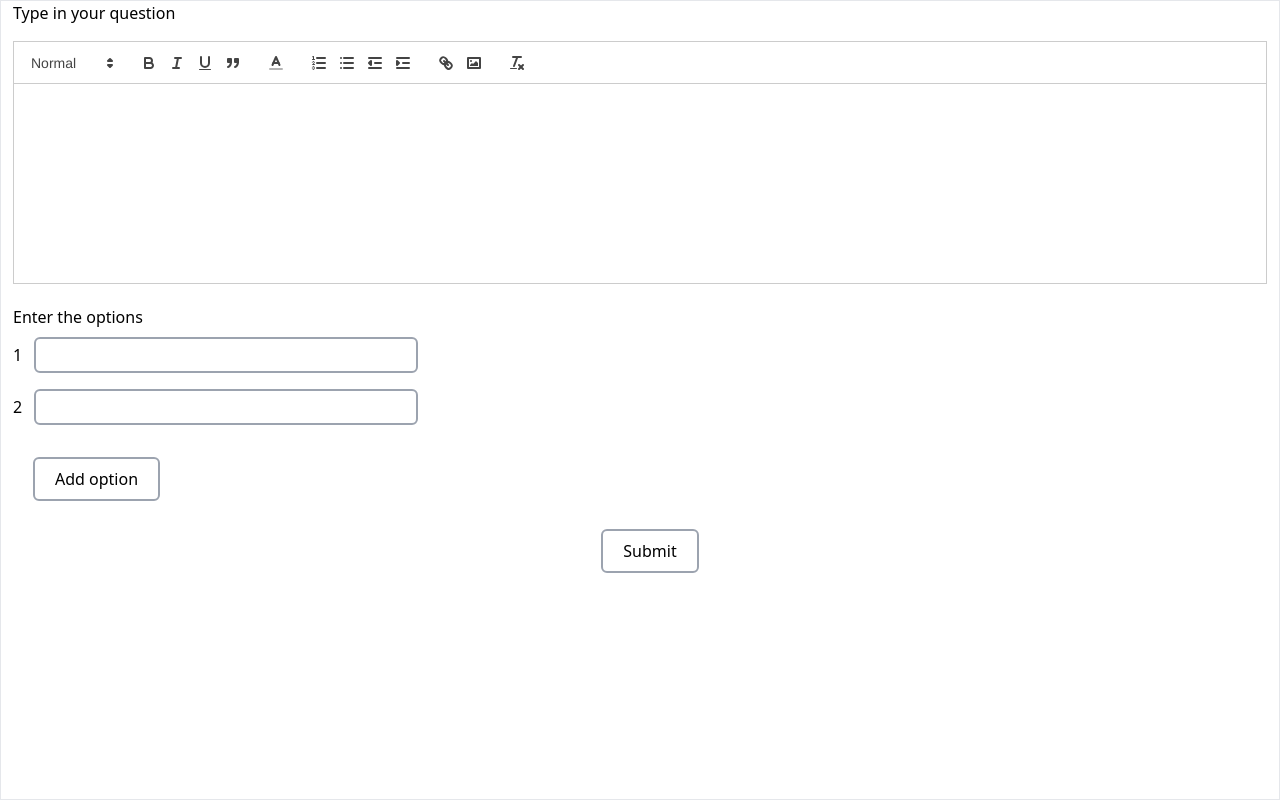
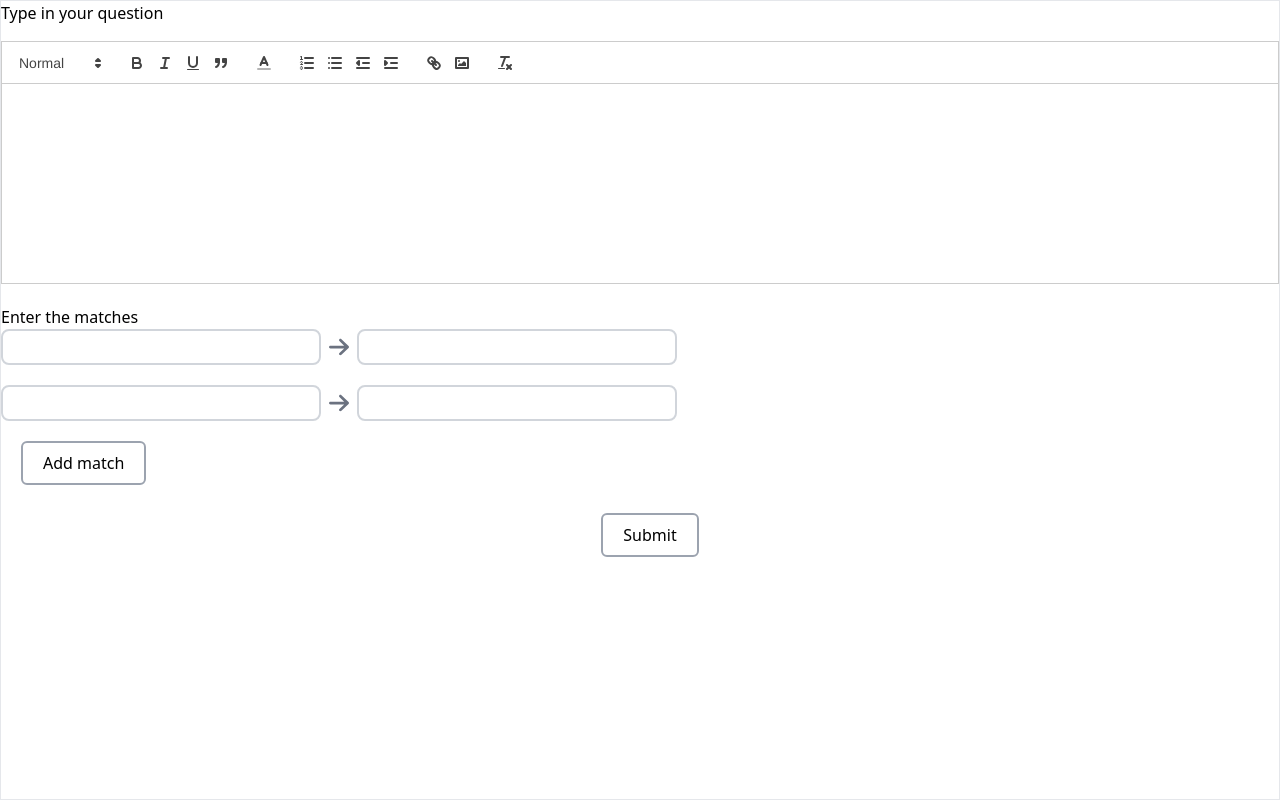
Before and after one commit to Tarvs01/TestTrove, a Next.js app: page /t in a window 1280 px wide. Built offline with nearby package versions, Linux system fonts and the light colour scheme.

Commit message:
Added the Matcher Maker component

```diff
--- a/app/t/page.tsx
+++ b/app/t/page.tsx
@@ -1,13 +1,15 @@
 import QuestionContainer from '@/components/test_taking_components/QuestionContainer'
 import ObjectiveMaker from '@/components/test_making_components/ObjectiveMaker'
 import OrderingMaker from '@/components/test_making_components/OrderingMaker'
+import MatcherMaker from '@/components/test_making_components/MatcherMaker'
 import React from 'react'
 
 function page() {
   return (
     <div className='min-h-screen border'>
-      <ObjectiveMaker />
+      {/* <ObjectiveMaker /> */}
       {/* <OrderingMaker /> */}
+      <MatcherMaker />
         {/* <QuestionContainer /> */}
     </div>
   )
--- a/components/test_making_components/MatcherMaker.tsx
+++ b/components/test_making_components/MatcherMaker.tsx
@@ -1,8 +1,99 @@
-import React from 'react'
+'use client'
+import React, {useState, useEffect, ChangeEvent} from 'react'
+import Image from 'next/image'
+import RightArrow from "../../assets/icons/arrow-right-solid.svg"
+import Trashcan from "../../assets/icons/trash-solid.svg"
+import Editor from '../editor_component/Editor'
 
 function MatcherMaker() {
+    const [matches, setMatches] = useState<{id: number, right: string, left: string}[]>([{id: 0, left: "", right: ""}, {id: 1, left: "", right: ""}]);
+    const [question, setQuestion] = useState("");
+    const [error, setError] = useState("");
+
+    function handleTextarea(e: ChangeEvent<HTMLTextAreaElement>, selectedMatchId: number, direction: string){
+        setError("");
+        let tempMatches : {id: number, left: string, right: string}[] = matches.map((match) => {
+            if(match.id === selectedMatchId){
+                if(direction === "L"){
+                    return {id: match.id, left: e.target.value, right: match.right};
+                }
+                else{
+                    return {id: match.id, left: match.left, right: e.target.value};
+                }
+            }
+
+            return match;
+          });
+
+        setMatches(tempMatches);
+
+        e.target.style.height = "1px";
+        e.target.style.height = `${5 + e.target.scrollHeight}px`;
+    }
+
+    function addMatch(){
+        setMatches([...matches, {id: matches.length, left: "", right: ""}])
+    }
+
+    function deleteMatch( selectedMatchId: number){
+        let matchIdS = -1;
+        let tempMatches: {id: number, left: string, right: string}[] = matches.reduce((tempMatches: {id: number, left: string, right: string}[], match) => {
+        if(match.id === selectedMatchId){
+            return tempMatches;
+        }
+
+        matchIdS += 1;
+        tempMatches = [...tempMatches, {id: matchIdS, left: match.left, right: match.right}];
+        return tempMatches;
+        }, []);
+
+        setMatches(tempMatches);
+    }
+
+    function handleSubmit(){
+        console.log(question);
+        if(question.trim() === ""){
+            setError("There must be a question");
+            return;
+        }
+
+        for(let match of matches){
+            if(match.left === "" || match.right === ""){
+                setError("All matches must have a value");
+                return;
+            }
+        }
+
+        setError("Good to go");
+    }
+
   return (
-    <div>MatcherMaker</div>
+    <div>
+        <div>
+            <h3>Type in your question</h3>
+            <Editor updateValue={setQuestion} value={question} />
+        </div>
+
+        <div>
+            <h3>Enter the matches</h3>
+            {
+                matches.map((match) => {
+                    return <div key={match.id} className='flex flex-nowrap items-center mb-5'>
+                        <textarea name="left-item" value={match.left} onInput={(e: ChangeEvent<HTMLTextAreaElement>) => handleTextarea(e, match.id, "L")} rows={1} className='border-2 border-gray-300 w-1/2 max-w-80 resize-none px-2 py-1 overflow-hidden rounded-lg focus:outline-none focus:border-blue-600'></textarea>
+                        <div className='mx-2'><Image src={RightArrow} alt='right-arrow' width={20} height={20} /></div>
+                        <textarea name="left-item" value={match.right} onInput={(e: ChangeEvent<HTMLTextAreaElement>) => handleTextarea(e, match.id, "R")} rows={1} className='border-2 border-gray-300 w-1/2 max-w-80 resize-none px-2 py-1 overflow-hidden rounded-lg focus:outline-none focus:border-blue-600'></textarea>
+                        {![0,1].includes(match.id) && <div onClick={() => deleteMatch(match.id)} className='ml-3 cursor-pointer'><Image src={Trashcan} alt='delete' width={15} height={15}/></div>}
+                    </div>
+                })
+            }
+            <button onClick={addMatch} className='border-2 border-gray-400 px-5 py-2 rounded-md ml-5 w-fit'>Add match</button>
+        </div>
+
+        <div className='mt-3 flex flex-col items-center'>
+            <h3 className='my-2 text-red-600'>{error}</h3>
+            <button onClick={handleSubmit} className='border-2 border-gray-400 px-5 py-2 rounded-md ml-5 w-fit'>Submit</button>
+        </div>
+    </div>
   )
 }
 
--- a/components/test_making_components/OrderingMaker.tsx
+++ b/components/test_making_components/OrderingMaker.tsx
@@ -73,17 +73,18 @@ function OrderingMaker() {
                     return <div key={item.id}>
                         {(item.id !== 0) && <div className='w-full max-w-80 my-3 flex justify-center'><Image src={DownArrow} alt='down-arrow' width={20} height={20}/></div>}
                         <div className='flex items-center'>
-                            <textarea key={item.id} value={item.value} rows={1} onInput={(e: ChangeEvent<HTMLTextAreaElement>) => textareaHandler(e, item.id)} className='border-2 border-gray-300 w-full max-w-80 resize-none px-2 py-1 overflow-hidden rounded-lg focus:outline-none focus:border-blue-600'></textarea>
+                            <textarea value={item.value} rows={1} onInput={(e: ChangeEvent<HTMLTextAreaElement>) => textareaHandler(e, item.id)} className='border-2 border-gray-300 w-full max-w-80 resize-none px-2 py-1 overflow-hidden rounded-lg focus:outline-none focus:border-blue-600'></textarea>
                             {![0,1].includes(item.id) && <div onClick={() => deleteItem(item.id)} className='ml-3 cursor-pointer'><Image src={Trashcan} alt='delete' width={15} height={15}/></div>}
                         </div>
                     </div>
                 })
             }
             <button onClick={addItem} className='border-2 border-gray-400 px-5 py-2 rounded-md mt-6 ml-5'>Add Item</button>
-            <div className='mt-3 flex flex-col items-center'>
-                <h3 className='my-2 text-red-600'>{error}</h3>
-                <button onClick={handleSubmit} className='border-2 border-gray-400 px-5 py-2 rounded-md ml-5 w-fit'>Submit</button>
-            </div>
+        </div>
+
+        <div className='mt-3 flex flex-col items-center'>
+            <h3 className='my-2 text-red-600'>{error}</h3>
+            <button onClick={handleSubmit} className='border-2 border-gray-400 px-5 py-2 rounded-md ml-5 w-fit'>Submit</button>
         </div>
     </div>
   )
```
Also changed, not shown: assets/icons/arrow-right-solid.svg (added).
